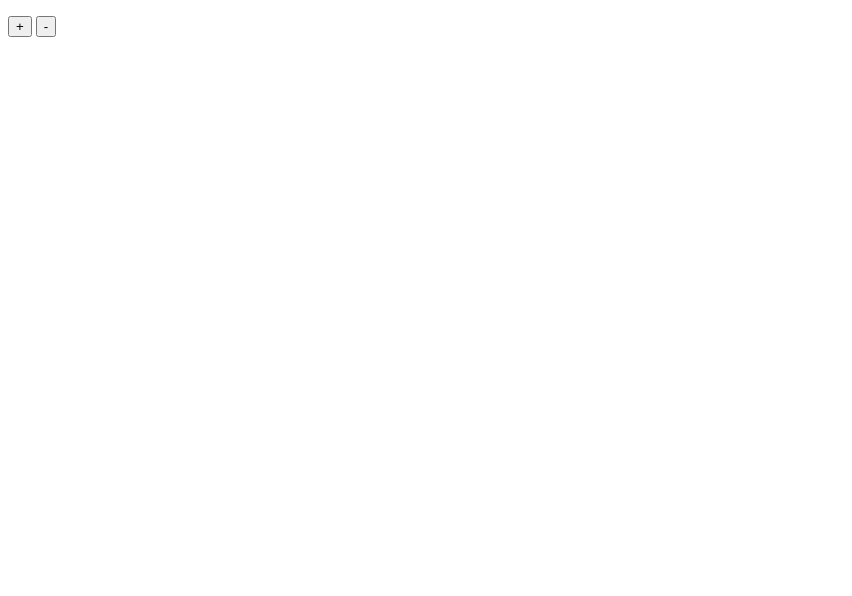
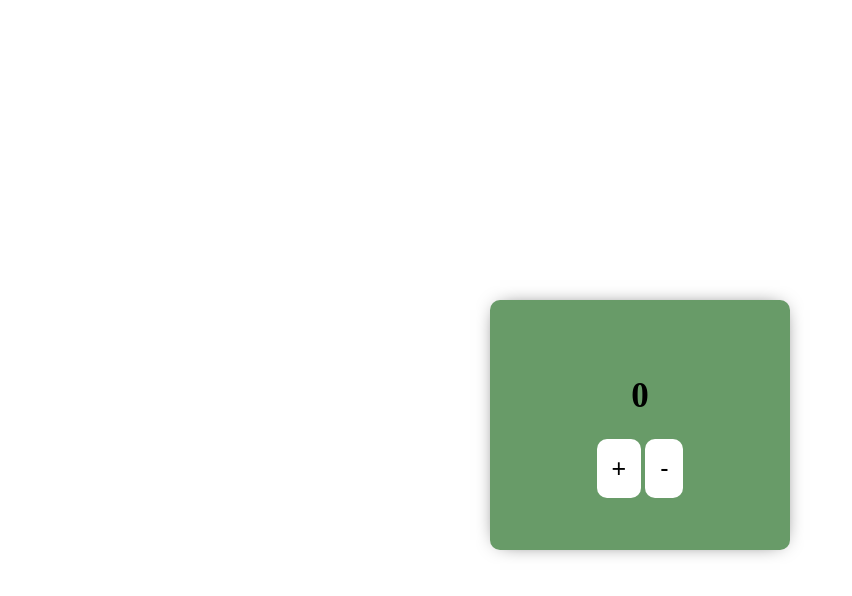
Before and after one commit to Kind-Stefano/Progetto-JavaScript-basics, a plain HTML site: page index.html in a window 1280 px wide. Shown: the whole page, without its empty margins (0-852 px from the left). Drawn offline with Linux system fonts and the light colour scheme.

Commit message:
modifiche al progetto

```diff
--- a/assets/CSS/index.css
+++ b/assets/CSS/index.css
@@ -0,0 +1,25 @@
+.contenitore-contatore {
+  display: flex;
+  flex-direction: column;
+  align-items: center;
+  justify-content: center;
+  margin: auto;
+  margin-top: 300px;
+  width: 300px;
+  height: 250px;
+  background-color: rgb(104, 155, 104);
+  border-radius: 10px;
+  box-shadow: 0px 0px 20px -10px;
+}
+
+h1 {
+  font-size: 35px;
+}
+
+#bottone1, #bottone2 {
+  padding: 15px;
+  font-size: 25px;
+  border-radius: 10px;
+  border: none;
+  background-color: white;
+}
--- a/assets/JS/index.js
+++ b/assets/JS/index.js
@@ -0,0 +1,21 @@
+document.addEventListener("DOMContentLoaded", () => {
+  let count = 0;
+
+  const counterElement = document.getElementById('counter');
+  const incrementButton = document.getElementById('bottone1');
+  const decrementButton = document.getElementById('bottone2');
+
+  function updateCounter() {
+      counterElement.innerText = count;
+  }
+
+  incrementButton.addEventListener('click', () => {
+      count++;
+      updateCounter();
+  });
+
+  decrementButton.addEventListener('click', () => {
+      count--;
+      updateCounter();
+  });
+});
--- a/index.html
+++ b/index.html
@@ -3,14 +3,17 @@
 <head>
   <meta charset="UTF-8">
   <meta name="viewport" content="width=device-width, initial-scale=1.0">
+  <link rel="stylesheet" href="assets/CSS/index.css">
   <title>Counter</title>
 </head>
 <body>
 
-<div>
-  <p></p>
-  <button id="button1">+</button>
-  <button id="button2">-</button>
+<div class="contenitore-contatore">
+  <h1 id="counter">0</h1>
+  <div class="bottoni">
+    <button id="bottone1">+</button>
+    <button id="bottone2">-</button>
+  </div>
 </div>
 
 
```
